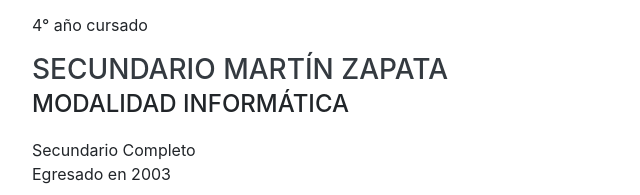
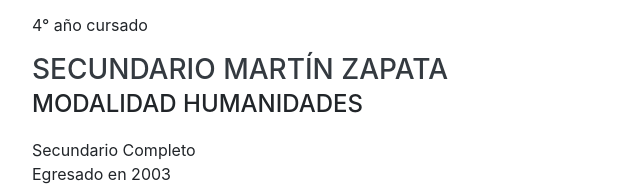
Before and after one commit to vickieche/vickieche.github.io, a website with bundled scripts: page index.html in a window 1280 px wide. Shown: the part 2152-2347 px from the top of the page, 288-928 px from the left. Built offline with nearby package versions, Linux system fonts and the light colour scheme; a web font is replaced by a local one.

Commit message:
Actualizacion

```diff
--- a/index.html
+++ b/index.html
@@ -157,7 +157,7 @@
         <div class="resume-item d-flex flex-column flex-md-row justify-content-between mb-5">
           <div class="resume-content">
             <h3 class="mb-0">Secundario Martín Zapata</h3>
-            <div class="subheading mb-3">Modalidad informática</div>
+            <div class="subheading mb-3">Modalidad Humanidades</div>
             <div>Secundario Completo</div>
             <p>Egresado en 2003</p>
           </div>
```
